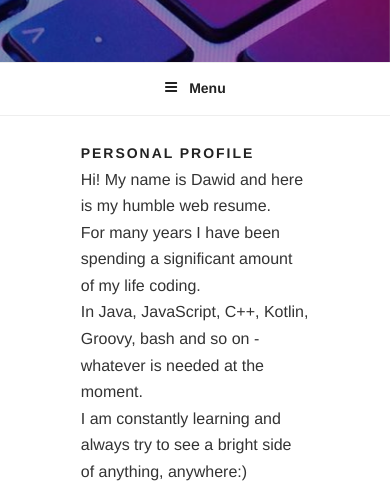
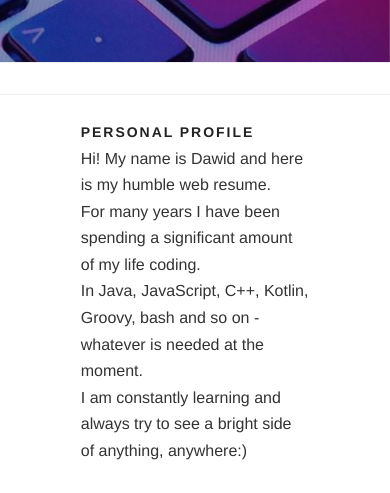
Before and after one commit to dawidkotarba/dawidkotarba.github.io, a website: page index_dev.html in a window 390 px wide. Shown: the part 276-769 px from the top of the page. Drawn offline with Linux system fonts and the light colour scheme; a web font is replaced by a local one.

Commit message:
Remove menu button for mobile view

```diff
--- a/index_dev.html
+++ b/index_dev.html
@@ -43,15 +43,7 @@
         <div class="navigation-top site-navigation-fixed">
             <div class="wrap">
                 <nav id="site-navigation" class="main-navigation" aria-label="Top Menu">
-                    <button class="menu-toggle" aria-controls="top-menu" aria-expanded="false">
-                        <svg class="icon con-bars" aria-hidden="true" role="img">
-                            <use href="#icon-bars"></use>
-                        </svg>
-                        <svg class="icon icon-close" aria-hidden="true" role="img">
-                            <use href="#icon-close"></use>
-                        </svg>
-                        Menu
-                    </button>
+                    <button class="menu-toggle" aria-controls="top-menu" aria-expanded="false"></button>
 
                     <div class="menu-top-menu-container">
                         <ul id="top-menu" class="menu">
```
Also changed, not shown: index.html (+1 -1 lines).
